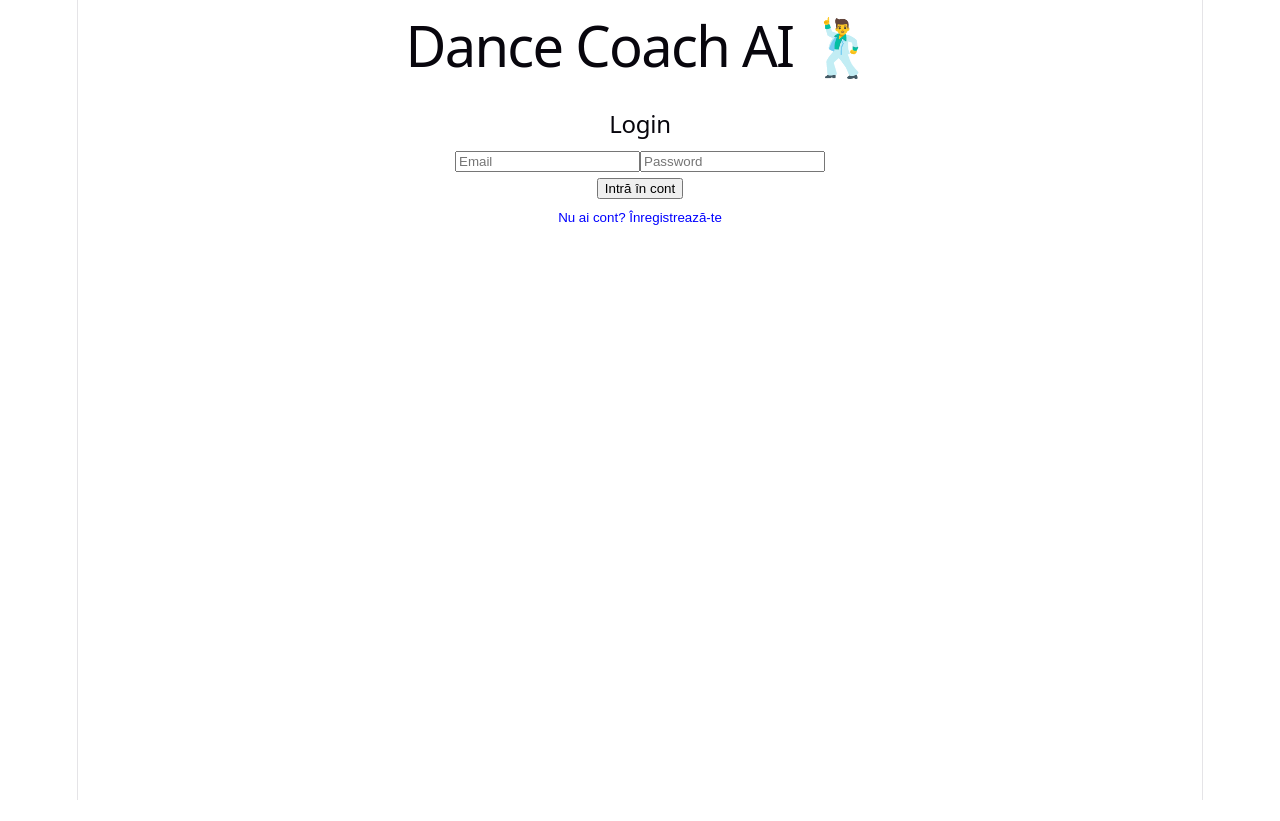
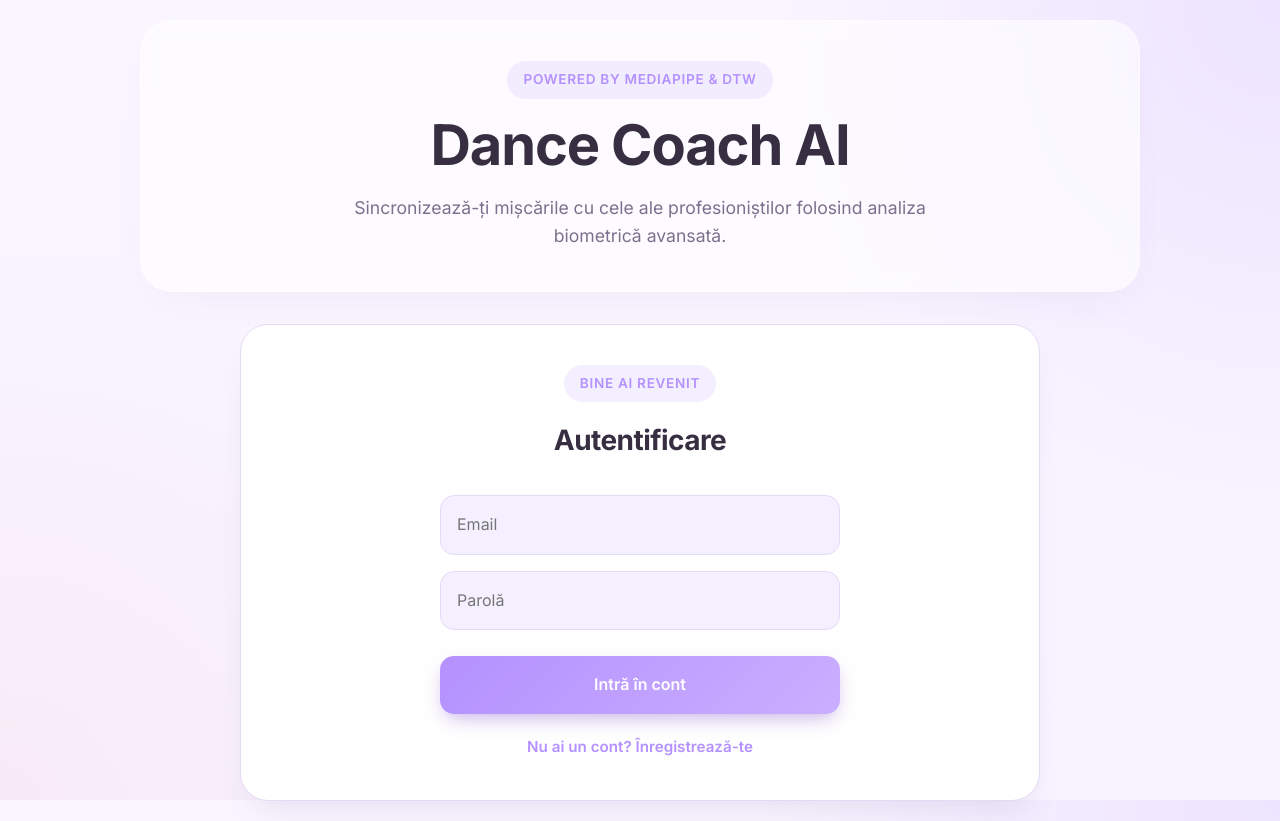
Before and after one commit to alebercu/dance_coach_ai, a React (Vite) app: page / in a window 1280 px wide. Before the commit the page ends 800 px from the top, so only its background shows below. Built offline with nearby package versions, Linux system fonts and the light colour scheme.

Commit message:
design with purple

```diff
--- a/src/App.css
+++ b/src/App.css
@@ -1,184 +1,322 @@
-.counter {
-  font-size: 16px;
-  padding: 5px 10px;
-  border-radius: 5px;
-  color: var(--accent);
-  background: var(--accent-bg);
-  border: 2px solid transparent;
-  transition: border-color 0.3s;
-  margin-bottom: 24px;
+/* =========================================
+   App.css - TEMA PROFESIONALĂ (Dance Coach AI)
+   ========================================= */
 
-  &:hover {
-    border-color: var(--accent-border);
-  }
-  &:focus-visible {
-    outline: 2px solid var(--accent);
-    outline-offset: 2px;
-  }
+/* 1. Import Font (Inter - esențial pentru aspectul modern) */
+@import url('https://fonts.googleapis.com/css2?family=Inter:wght@400;500;600;700;800&display=swap');
+
+/* 2. Variabile de Culoare și Design */
+:root {
+  --text: #5a4c6e;          /* Mov închis stins */
+  --text-h: #372e42;        /* Aproape negru, tentă mov */
+  --bg: #f7f3ff;            /* Fundal foarte deschis mov */
+  --surface: #ffffff;
+  --surface-soft: #f5f0ff;
+  --border: #e5daf6;
+  --muted: #7d6f8d;
+  --accent: #b491ff;        /* Mov Vibrant */
+  --accent-2: #ffbac8;      /* Roz pal */
+
+  /* Efecte */
+  --shadow: rgba(87, 69, 134, 0.08) 0 18px 45px -20px;
+  --shadow-strong: rgba(87, 69, 134, 0.14) 0 20px 35px -15px;
+
+  /* Fonturi */
+  --sans: 'Inter', system-ui, -apple-system, sans-serif;
 }
 
-.hero {
-  position: relative;
+/* 3. Reset Global și Centrare */
+* {
+  box-sizing: border-box;
+}
 
-  .base,
-  .framework,
-  .vite {
-    inset-inline: 0;
+html, body {
+  margin: 0;
+  padding: 0;
+  height: 100%;
+  width: 100%;
+  font-family: var(--sans);
+  font-size: 16px; /* Bază mai mică pentru scalare mai bună */
+  line-height: 1.6;
+  color: var(--text);
+
+  /* Fundal Gradient Superb (Nu doar crem!) */
+  background:
+    radial-gradient(circle at top right, rgba(180, 145, 255, 0.18), transparent 35%),
+    radial-gradient(circle at bottom left, rgba(255, 186, 200, 0.15), transparent 35%),
+    linear-gradient(180deg, #faf6ff 0%, #f7f3ff 100%);
+
+  text-rendering: optimizeLegibility;
+  -webkit-font-smoothing: antialiased;
+}
+
+/* Containerul principal React - OBLIGATORIU pentru centrare */
+#root {
+  display: flex;
+  justify-content: center; /* Centrare Orizontală */
+  align-items: center;    /* Centrare Verticală */
+  min-height: 100vh;      /* Ocupă toată înălțimea */
+  padding: 20px;
+}
+
+/* 4. Tipografie */
+h1, h2, h3 {
+  margin: 0;
+  color: var(--text-h);
+  font-weight: 700;
+  letter-spacing: -0.02em;
+}
+
+h1 { font-size: clamp(2rem, 5vw, 3.5rem); line-height: 1.1; }
+h2 { font-size: 1.75rem; }
+h3 { font-size: 1.25rem; }
+p { margin: 0; color: var(--muted); }
+
+/* 5. Layout General (App Shell) */
+.app-shell {
+  display: flex;
+  flex-direction: column;
+  gap: 32px;
+  align-items: center;
+  width: 100%;
+  max-width: 1100px;
   margin: 0 auto;
 }
 
-  .base {
-    width: 170px;
-    position: relative;
-    z-index: 0;
+/* 6. Headerul Paginii */
+.page-header {
+  text-align: center;
+  padding: 40px 24px;
+  background: rgba(255, 255, 255, 0.6);
+  backdrop-filter: blur(10px); /* Efect de sticlă */
+  border: 1px solid rgba(255, 255, 255, 0.5);
+  border-radius: 32px;
+  box-shadow: var(--shadow);
+  width: 100%;
 }
 
-  .framework,
-  .vite {
-    position: absolute;
+.eyebrow {
+  display: inline-flex;
+  margin-bottom: 16px;
+  padding: 8px 16px;
+  border-radius: 999px;
+  background: rgba(180, 145, 255, 0.15);
+  color: var(--accent);
+  font-size: 0.85rem;
+  font-weight: 600;
+  letter-spacing: 0.05em;
+  text-transform: uppercase;
 }
 
-  .framework {
-    z-index: 1;
-    top: 34px;
-    height: 28px;
-    transform: perspective(2000px) rotateZ(300deg) rotateX(44deg) rotateY(39deg)
-      scale(1.4);
+.intro {
+  max-width: 600px;
+  margin: 18px auto 0;
+  font-size: 1.1rem;
 }
 
-  .vite {
-    z-index: 0;
-    top: 107px;
-    height: 26px;
-    width: auto;
-    transform: perspective(2000px) rotateZ(300deg) rotateX(40deg) rotateY(39deg)
-      scale(0.8);
-  }
+/* 7. Bară Utilizator (Logout) */
+.account-bar {
+  width: 100%;
+  max-width: 800px;
+  display: flex;
+  justify-content: space-between;
+  align-items: center;
+  padding: 16px 24px;
+  border-radius: 20px;
+  background: var(--surface);
+  border: 1px solid var(--border);
+  box-shadow: var(--shadow);
 }
 
-#center {
+.account-bar span { font-weight: 600; color: var(--text-h); }
+
+/* 8. Carduri (Auth și Upload) */
+.card {
+  width: 100%;
+  max-width: 800px; /* Centrate și limitate */
+  background: var(--surface);
+  border: 1px solid var(--border);
+  border-radius: 28px;
+  box-shadow: var(--shadow-strong);
+  padding: 40px;
+  margin: 0 auto;
+}
+
+.card-header { margin-bottom: 32px; }
+
+/* 9. Formulare și Input-uri */
+.auth-form {
   display: flex;
   flex-direction: column;
-  gap: 25px;
-  place-content: center;
-  place-items: center;
-  flex-grow: 1;
-
-  @media (max-width: 1024px) {
-    padding: 32px 20px 24px;
-    gap: 18px;
-  }
+  gap: 16px;
 }
 
-#next-steps {
-  display: flex;
-  border-top: 1px solid var(--border);
-  text-align: left;
-
-  & > div {
-    flex: 1 1 0;
-    padding: 32px;
-    @media (max-width: 1024px) {
-      padding: 24px 20px;
-    }
+.input-field {
+  width: 100%;
+  border: 1px solid var(--border);
+  border-radius: 14px;
+  padding: 16px;
+  background: var(--surface-soft);
+  color: var(--text);
+  font-size: 1rem;
+  transition: all 0.2s ease;
 }
 
-  .icon {
-    margin-bottom: 16px;
-    width: 22px;
-    height: 22px;
+.input-field:focus {
+  border-color: var(--accent);
+  background: #fff;
+  box-shadow: 0 0 0 4px rgba(180, 145, 255, 0.15);
+  outline: none;
 }
 
-  @media (max-width: 1024px) {
-    flex-direction: column;
+/* 10. Stilizare Custom pentru File Input (foarte important!) */
+.file-wrapper {
+  margin-bottom: 20px;
+}
+
+.file-label-text {
+  display: block;
+  font-size: 0.95rem;
+  font-weight: 500;
+  color: var(--text-h);
+  margin-bottom: 8px;
+}
+
+/* Ascundem inputul nativ oribil */
+.file-input-hidden {
+  width: 0.1px;
+  height: 0.1px;
+  opacity: 0;
+  overflow: hidden;
+  position: absolute;
+  z-index: -1;
+}
+
+/* Stilăm label-ul să arate ca un buton/input modern */
+.file-input-styled {
+  display: flex;
+  align-items: center;
+  justify-content: space-between;
+  width: 100%;
+  border: 2px dashed var(--border); /* Arată că e zonă de drop/upload */
+  border-radius: 14px;
+  padding: 16px;
+  background: var(--surface-soft);
+  color: var(--muted);
+  cursor: pointer;
+  transition: all 0.2s ease;
+}
+
+.file-input-styled:hover {
+  border-color: var(--accent);
+  background: rgba(180, 145, 255, 0.05);
+}
+
+.file-input-hidden:focus + .file-input-styled {
+  border-color: var(--accent);
+  box-shadow: 0 0 0 4px rgba(180, 145, 255, 0.15);
+}
+
+.file-alias-button {
+  background: var(--border);
+  color: var(--text-h);
+  padding: 6px 12px;
+  border-radius: 8px;
+  font-size: 0.85rem;
+  font-weight: 600;
+}
+
+/* 11. Butoane */
+.primary-button, .secondary-button, .text-button {
+  font-family: var(--sans);
+  font-weight: 600;
+  cursor: pointer;
+  transition: all 0.2s ease;
+  border: none;
+}
+
+.primary-button {
+  width: 100%; /* Lățime completă pe mobil/card */
+  background: linear-gradient(135deg, var(--accent), #caafff);
+  color: #fff;
+  padding: 16px 24px;
+  border-radius: 14px;
+  font-size: 1rem;
+  box-shadow: 0 8px 20px -6px rgba(129, 79, 202, 0.5);
+}
+
+.primary-button:hover {
+  transform: translateY(-2px);
+  box-shadow: 0 12px 24px -6px rgba(129, 79, 202, 0.6);
+}
+
+.primary-button:disabled {
+  background: var(--border);
+  box-shadow: none;
+  cursor: not-allowed;
+  transform: none;
+}
+
+.secondary-button {
+  background: #fff;
+  color: var(--text-h);
+  border: 1px solid var(--border);
+  padding: 10px 18px;
+  border-radius: 10px;
+}
+
+.secondary-button:hover { background: var(--surface-soft); }
+
+.text-button {
+  background: transparent;
+  color: var(--accent);
+  margin-top: 20px;
+  font-size: 0.95rem;
+  width: 100%;
   text-align: center;
 }
+.text-button:hover { color: var(--text-h); }
+
+/* 12. Rezultate și Status */
+.status-text {
+  margin-top: 20px;
+  text-align: center;
+  font-weight: 600;
+  color: var(--accent);
 }
 
-#docs {
-  border-right: 1px solid var(--border);
-
-  @media (max-width: 1024px) {
-    border-right: none;
-    border-bottom: 1px solid var(--border);
-  }
+.results-card {
+  margin-top: 32px;
+  background: var(--surface-soft);
+  border: 1px solid var(--accent-border);
+  border-radius: 20px;
+  padding: 24px;
 }
 
-#next-steps ul {
-  list-style: none;
-  padding: 0;
-  display: flex;
-  gap: 8px;
-  margin: 32px 0 0;
-
-  .logo {
-    height: 18px;
+.results-list {
+  display: grid;
+  gap: 12px;
+  margin-top: 20px;
 }
 
-  a {
-    color: var(--text-h);
-    font-size: 16px;
-    border-radius: 6px;
-    background: var(--social-bg);
+.result-item {
   display: flex;
-    padding: 6px 12px;
   align-items: center;
-    gap: 8px;
-    text-decoration: none;
-    transition: box-shadow 0.3s;
-
-    &:hover {
-      box-shadow: var(--shadow);
-    }
-    .button-icon {
-      height: 18px;
-      width: 18px;
-    }
+  gap: 16px;
+  padding: 16px;
+  border-radius: 12px;
+  background: #fff;
+  border: 1px solid var(--border);
 }
 
-  @media (max-width: 1024px) {
-    margin-top: 20px;
-    flex-wrap: wrap;
-    justify-content: center;
-
-    li {
-      flex: 1 1 calc(50% - 8px);
+.result-badge {
+  font-size: 1.5rem;
 }
 
-    a {
-      width: 100%;
-      justify-content: center;
-      box-sizing: border-box;
+/* 13. Responsivitate */
+@media (max-width: 768px) {
+  #root { padding: 10px; }
+  .card { padding: 24px; }
+  h1 { font-size: 2.2rem; }
+  .file-input-styled { flex-direction: column; align-items: flex-start; gap: 8px; }
 }
-  }
-}
-
-#spacer {
-  height: 88px;
-  border-top: 1px solid var(--border);
-  @media (max-width: 1024px) {
-    height: 48px;
-  }
-}
-
-.ticks {
-  position: relative;
-  width: 100%;
-
-  &::before,
-  &::after {
-    content: '';
-    position: absolute;
-    top: -4.5px;
-    border: 5px solid transparent;
-  }
-
-  &::before {
-    left: 0;
-    border-left-color: var(--border);
-  }
-  &::after {
-    right: 0;
-    border-right-color: var(--border);
-  }
-}
--- a/src/App.jsx
+++ b/src/App.jsx
@@ -1,23 +1,45 @@
 import React, { useState, useEffect } from 'react';
 import Auth from './components/Auth';
 import VideoUpload from './components/VideoUpload';
+import './App.css';
 
 function App() {
   const [token, setToken] = useState(localStorage.getItem('token'));
 
+  const handleLogout = () => {
+    localStorage.removeItem('token');
+    setToken(null);
+  };
+
   return (
-    <div className="App">
-      <h1>Dance Coach AI 🕺</h1>
-      {!token ? (
-        <Auth setToken={setToken} />
-      ) : (
-        <>
-          <button onClick={() => { localStorage.removeItem('token'); setToken(null); }}>Logout</button>
+    // 'app-shell' este copilul lui '#root' care este centrat
+    <div className="app-shell">
+      <header className="page-header">
+        <span className="eyebrow">Powered by Mediapipe & DTW</span>
+        <h1>Dance Coach AI</h1>
+        <p className="intro">
+          Sincronizează-ți mișcările cu cele ale profesioniștilor folosind analiza biometrică avansată.
+        </p>
+      </header>
+
+      {token && (
+        <div className="account-bar">
+          <span>Utilizator Activ</span>
+          <button className="secondary-button" onClick={handleLogout}>
+            Logout
+          </button>
+        </div>
+      )}
+
+      {/* Main nu mai are nevoie de stiluri inline greoaie */}
+      <main style={{ width: '100%' }}>
+        {!token ? (
+          <Auth setToken={setToken} />
+        ) : (
           <VideoUpload />
-        </>
-      )}
+        )}
+      </main>
     </div>
   );
 }
-
 export default App;
--- a/src/components/Auth.jsx
+++ b/src/components/Auth.jsx
@@ -23,19 +23,32 @@ const Auth = ({ setToken }) => {
   };
 
   return (
-    <div style={{ maxWidth: '400px', margin: 'auto', padding: '20px' }}>
-      <h2>{isLogin ? 'Login' : 'Register'}</h2>
-      <form onSubmit={handleSubmit}>
-        {!isLogin && (
-          <input type="text" placeholder="Username" onChange={e => setFormData({...formData, username: e.target.value})} required />
-        )}
-        <input type="email" placeholder="Email" onChange={e => setFormData({...formData, email: e.target.value})} required />
-        <input type="password" placeholder="Password" onChange={e => setFormData({...formData, password: e.target.value})} required />
-        <button type="submit">{isLogin ? 'Intră în cont' : 'Creează cont'}</button>
-      </form>
-      <button onClick={() => setIsLogin(!isLogin)} style={{ background: 'none', border: 'none', color: 'blue', cursor: 'pointer', marginTop: '10px' }}>
-        {isLogin ? 'Nu ai cont? Înregistrează-te' : 'Ai deja cont? Loghează-te'}
-      </button>
+    <div className="auth-card card">
+      <div className="card-header" style={{textAlign: 'center'}}>
+        <span className="eyebrow">{isLogin ? 'Bine ai revenit' : 'Începe acum'}</span>
+        <h2>{isLogin ? 'Autentificare' : 'Cont Nou'}</h2>
+      </div>
+
+      <div className="form-container" style={{maxWidth: '400px', margin: '0 auto'}}>
+        <form className="auth-form" onSubmit={handleSubmit}>
+            {!isLogin && (
+            <input className="input-field" type="text" placeholder="Nume utilizator"
+                onChange={e => setFormData({...formData, username: e.target.value})} required />
+            )}
+            <input className="input-field" type="email" placeholder="Email"
+            onChange={e => setFormData({...formData, email: e.target.value})} required />
+            <input className="input-field" type="password" placeholder="Parolă"
+            onChange={e => setFormData({...formData, password: e.target.value})} required />
+
+            <button className="primary-button" type="submit" style={{marginTop: '10px' }}>
+            {isLogin ? 'Intră în cont' : 'Creează cont'}
+            </button>
+        </form>
+
+        <button className="text-button" onClick={() => setIsLogin(!isLogin)}>
+            {isLogin ? 'Nu ai un cont? Înregistrează-te' : 'Ai deja un cont? Autentifică-te'}
+        </button>
+      </div>
     </div>
   );
 };
--- a/src/index.css
+++ b/src/index.css
@@ -1,111 +1,49 @@
-:root {
-  --text: #6b6375;
-  --text-h: #08060d;
-  --bg: #fff;
-  --border: #e5e4e7;
-  --code-bg: #f4f3ec;
-  --accent: #aa3bff;
-  --accent-bg: rgba(170, 59, 255, 0.1);
-  --accent-border: rgba(170, 59, 255, 0.5);
-  --social-bg: rgba(244, 243, 236, 0.5);
-  --shadow:
-    rgba(0, 0, 0, 0.1) 0 10px 15px -3px, rgba(0, 0, 0, 0.05) 0 4px 6px -2px;
-
-  --sans: system-ui, 'Segoe UI', Roboto, sans-serif;
-  --heading: system-ui, 'Segoe UI', Roboto, sans-serif;
-  --mono: ui-monospace, Consolas, monospace;
-
-  font: 18px/145% var(--sans);
-  letter-spacing: 0.18px;
-  color-scheme: light dark;
-  color: var(--text);
-  background: var(--bg);
-  font-synthesis: none;
-  text-rendering: optimizeLegibility;
-  -webkit-font-smoothing: antialiased;
-  -moz-osx-font-smoothing: grayscale;
-
-  @media (max-width: 1024px) {
-    font-size: 16px;
-  }
-}
-
-@media (prefers-color-scheme: dark) {
-  :root {
-    --text: #9ca3af;
-    --text-h: #f3f4f6;
-    --bg: #16171d;
-    --border: #2e303a;
-    --code-bg: #1f2028;
-    --accent: #c084fc;
-    --accent-bg: rgba(192, 132, 252, 0.15);
-    --accent-border: rgba(192, 132, 252, 0.5);
-    --social-bg: rgba(47, 48, 58, 0.5);
-    --shadow:
-      rgba(0, 0, 0, 0.4) 0 10px 15px -3px, rgba(0, 0, 0, 0.25) 0 4px 6px -2px;
-  }
-
-  #social .button-icon {
-    filter: invert(1) brightness(2);
-  }
-}
-
-body {
-  margin: 0;
-}
 
 #root {
-  width: 1126px;
-  max-width: 100%;
+  max-width: 1040px;
+  width: 100%;
   margin: 0 auto;
-  text-align: center;
-  border-inline: 1px solid var(--border);
-  min-height: 100svh;
-  display: flex;
-  flex-direction: column;
+  padding: 32px 24px 48px;
   box-sizing: border-box;
 }
 
 h1,
-h2 {
+h2,
+h3 {
+  margin: 0;
+  color: var(--text-h);
   font-family: var(--heading);
-  font-weight: 500;
-  color: var(--text-h);
 }
 
 h1 {
-  font-size: 56px;
-  letter-spacing: -1.68px;
-  margin: 32px 0;
-  @media (max-width: 1024px) {
-    font-size: 36px;
-    margin: 20px 0;
-  }
+  font-size: clamp(2.5rem, 4vw, 4rem);
+  line-height: 1.05;
 }
+
 h2 {
-  font-size: 24px;
-  line-height: 118%;
-  letter-spacing: -0.24px;
-  margin: 0 0 8px;
-  @media (max-width: 1024px) {
-    font-size: 20px;
-  }
+  font-size: 1.7rem;
 }
+
+h3 {
+  font-size: 1.1rem;
+}
+
 p {
   margin: 0;
 }
 
-code,
-.counter {
-  font-family: var(--mono);
-  display: inline-flex;
-  border-radius: 4px;
-  color: var(--text-h);
+button,
+input {
+  font: inherit;
 }
 
-code {
-  font-size: 15px;
-  line-height: 135%;
-  padding: 4px 8px;
-  background: var(--code-bg);
+input,
+button {
+  outline: none;
 }
+
+@media (max-width: 768px) {
+  #root {
+    padding: 24px 16px 32px;
+  }
+}
```
Also changed, not shown: src/components/VideoUpload.jsx (+61 -22 lines). Lines whose indentation alone changed are shown as unchanged.
